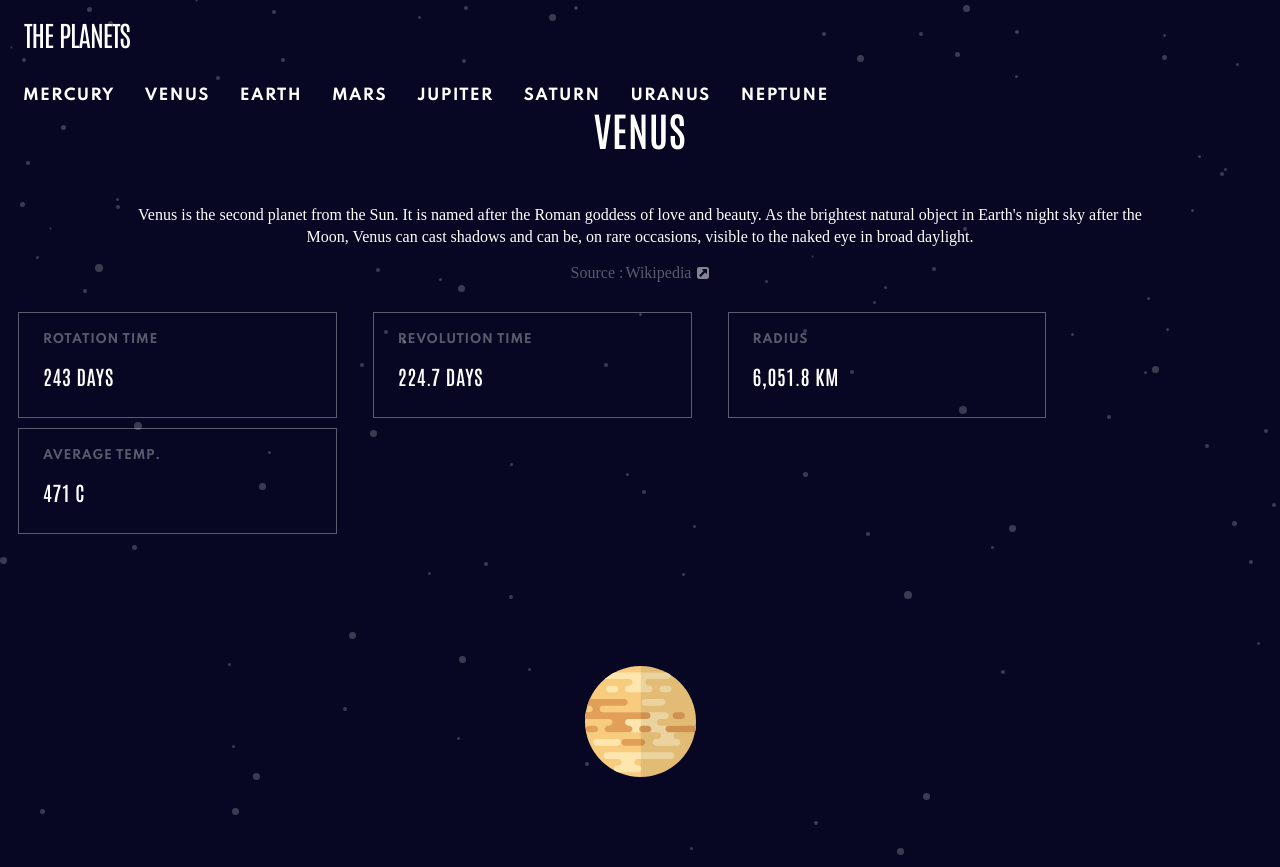
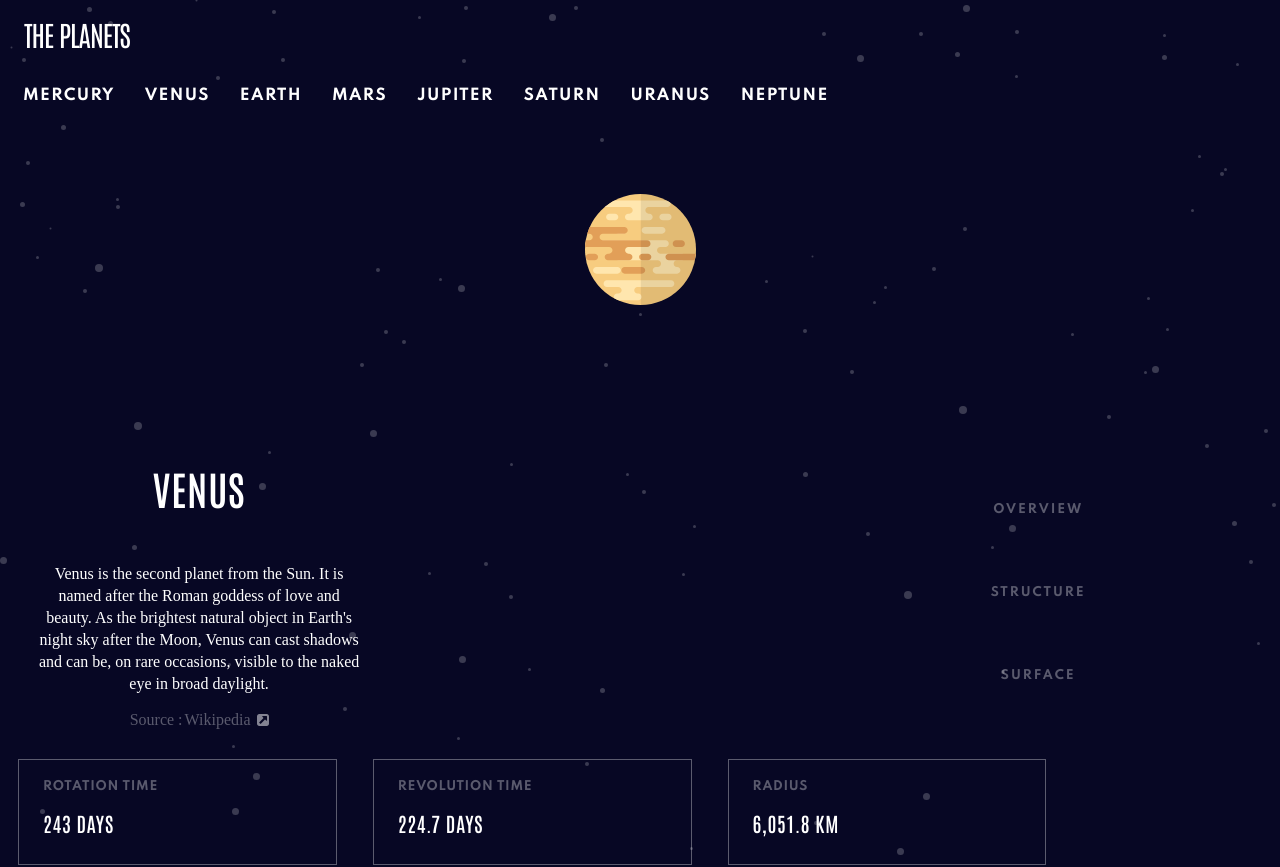
Before and after one commit to MidnightSilva/Planets-fact-site, a React (Create React App) app in the folder client/: page /Venus in a window 1280 px wide. Shown: the top 867 px of the page. Built offline with nearby package versions, Linux system fonts and the light colour scheme.

Commit message:
elements now render in place for the tablet view, more scss is needed to to adjust the elements to where they belong.

```diff
--- a/client/src/Pages/Earth.js
+++ b/client/src/Pages/Earth.js
@@ -20,6 +20,7 @@ const Earth = (props) => {
 
   return (
     <div className="page-container">
+      {/* // buttons could be made into a component and import in here twice  */}
       <div className="btn-container">
         <button
           className={`planet-btn${Overview ? "Show" : ""}`}
@@ -51,7 +52,8 @@ const Earth = (props) => {
         (Surface === true && (
           <PlanetImage className="planet-surface" image={earthSurface} />
         ))}
-
+      <div className="planet-des--btn-container">
+        <div className="planet-des-wiki-container">
           {(Overview === true && (
             <PlanetDes
               title="Earth"
@@ -79,6 +81,30 @@ const Earth = (props) => {
             (Surface === true && (
               <PlanetLink href="https://en.wikipedia.org/wiki/Mercury_(planet)#Surface_geology" />
             ))}
+        </div>
+        <div className="btn-container-above-tablet">
+          <button
+            className={`planet-btn-above-tablet ${Overview ? "Show" : ""}`}
+            onClick={() => togglePlanetDescription(!togglePlanetDescription)}
+          >
+            Overview
+          </button>
+          <button
+            className={`planet-btn-above-tablet ${Structure ? "" : "Show"}`}
+            onClick={() =>
+              toggleStructureDescription(!toggleStructureDescription)
+            }
+          >
+            Structure
+          </button>
+          <button
+            className={`planet-btn-above-tablet ${Surface ? "Show" : ""}`}
+            onClick={() => toggleSurfaceDescription(!toggleSurfaceDescription)}
+          >
+            Surface
+          </button>
+        </div>
+      </div>
       <div className="planet-cards-container">
         <PlanetCards title="Rotation Time" des=".99 Days" />
         <PlanetCards title="Revolution Time" des="365.26 Days" />
--- a/client/src/Pages/Jupiter.js
+++ b/client/src/Pages/Jupiter.js
@@ -54,7 +54,8 @@ const Jupiter = () => {
         (Surface === true && (
           <PlanetImage className="planet-surface" image={jupiterSurface} />
         ))}
-
+      <div className="planet-des--btn-container">
+        <div className="planet-des-wiki-container">
           {(Overview === true && (
             <PlanetDes
               title="Jupiter"
@@ -82,6 +83,30 @@ const Jupiter = () => {
             (Surface === true && (
               <PlanetLink href="https://en.wikipedia.org/wiki/Mercury_(planet)#Surface_geology" />
             ))}
+        </div>
+        <div className="btn-container-above-tablet">
+          <button
+            className={`planet-btn-above-tablet ${Overview ? "Show" : ""}`}
+            onClick={() => togglePlanetDescription(!togglePlanetDescription)}
+          >
+            Overview
+          </button>
+          <button
+            className={`planet-btn-above-tablet ${Structure ? "" : "Show"}`}
+            onClick={() =>
+              toggleStructureDescription(!toggleStructureDescription)
+            }
+          >
+            Structure
+          </button>
+          <button
+            className={`planet-btn-above-tablet ${Surface ? "Show" : ""}`}
+            onClick={() => toggleSurfaceDescription(!toggleSurfaceDescription)}
+          >
+            Surface
+          </button>
+        </div>
+      </div>
       <div className="planet-cards-container">
         <PlanetCards title="Rotation Time" des="9.93 Hours" />
         <PlanetCards title="Revolution Time" des="11.86 Years" />
--- a/client/src/Pages/Mars.js
+++ b/client/src/Pages/Mars.js
@@ -49,7 +49,8 @@ const Mars = () => {
         (Surface === true && (
           <PlanetImage className="planet-surface" image={marsSurface} />
         ))}
-
+      <div className="planet-des--btn-container">
+        <div className="planet-des-wiki-container">
           {(Overview === true && (
             <PlanetDes
               title="Mars"
@@ -77,13 +78,36 @@ const Mars = () => {
             (Surface === true && (
               <PlanetLink href="https://en.wikipedia.org/wiki/Mercury_(planet)#Surface_geology" />
             ))}
+        </div>
+        <div className="btn-container-above-tablet">
+          <button
+            className={`planet-btn-above-tablet ${Overview ? "Show" : ""}`}
+            onClick={() => togglePlanetDescription(!togglePlanetDescription)}
+          >
+            Overview
+          </button>
+          <button
+            className={`planet-btn-above-tablet ${Structure ? "" : "Show"}`}
+            onClick={() =>
+              toggleStructureDescription(!toggleStructureDescription)
+            }
+          >
+            Structure
+          </button>
+          <button
+            className={`planet-btn-above-tablet ${Surface ? "Show" : ""}`}
+            onClick={() => toggleSurfaceDescription(!toggleSurfaceDescription)}
+          >
+            Surface
+          </button>
+        </div>
+      </div>
       <div className="planet-cards-container">
         <PlanetCards title="Rotation Time" des="1.03 Days" />
         <PlanetCards title="Revolution Time" des="1.88 Years" />
         <PlanetCards title="Radius" des="3,389.5 Km" />
         <PlanetCards title="Average Temp." des="-28 C" />
       </div>
-
     </div>
   );
 };
--- a/client/src/Pages/Mercury.js
+++ b/client/src/Pages/Mercury.js
@@ -52,7 +52,8 @@ const Mercury = ( props ) => {
         (Surface === true && (
           <PlanetImage className="planet-surface" image={mercurySurface} />
         ))}
-
+      <div className="planet-des--btn-container">
+        <div className="planet-des-wiki-container">
           {(Overview === true && (
             <PlanetDes
               title="Mercury"
@@ -80,6 +81,30 @@ const Mercury = ( props ) => {
             (Surface === true && (
               <PlanetLink href="https://en.wikipedia.org/wiki/Mercury_(planet)#Surface_geology" />
             ))}
+        </div>
+        <div className="btn-container-above-tablet">
+          <button
+            className={`planet-btn-above-tablet ${Overview ? "Show" : ""}`}
+            onClick={() => togglePlanetDescription(!togglePlanetDescription)}
+          >
+            Overview
+          </button>
+          <button
+            className={`planet-btn-above-tablet ${Structure ? "" : "Show"}`}
+            onClick={() =>
+              toggleStructureDescription(!toggleStructureDescription)
+            }
+          >
+            Structure
+          </button>
+          <button
+            className={`planet-btn-above-tablet ${Surface ? "Show" : ""}`}
+            onClick={() => toggleSurfaceDescription(!toggleSurfaceDescription)}
+          >
+            Surface
+          </button>
+        </div>
+      </div>
       <div className="planet-cards-container">
         <PlanetCards title="Rotation Time" des="58.6 Days" />
         <PlanetCards title="Revolution Time" des="87.97 Days" />
--- a/client/src/Pages/Neptune.js
+++ b/client/src/Pages/Neptune.js
@@ -52,7 +52,8 @@ const Neptune = () => {
         (Surface === true && (
           <PlanetImage className="planet-surface" image={neptuneSurface} />
         ))}
-
+      <div className="planet-des--btn-container">
+        <div className="planet-des-wiki-container">
           {(Overview === true && (
             <PlanetDes
               title="Neptune"
@@ -80,6 +81,30 @@ const Neptune = () => {
             (Surface === true && (
               <PlanetLink href="https://en.wikipedia.org/wiki/Mercury_(planet)#Surface_geology" />
             ))}
+        </div>
+        <div className="btn-container-above-tablet">
+          <button
+            className={`planet-btn-above-tablet ${Overview ? "Show" : ""}`}
+            onClick={() => togglePlanetDescription(!togglePlanetDescription)}
+          >
+            Overview
+          </button>
+          <button
+            className={`planet-btn-above-tablet ${Structure ? "" : "Show"}`}
+            onClick={() =>
+              toggleStructureDescription(!toggleStructureDescription)
+            }
+          >
+            Structure
+          </button>
+          <button
+            className={`planet-btn-above-tablet ${Surface ? "Show" : ""}`}
+            onClick={() => toggleSurfaceDescription(!toggleSurfaceDescription)}
+          >
+            Surface
+          </button>
+        </div>
+      </div>
       <div className="planet-cards-container">
         <PlanetCards title="Rotation Time" des="16.08 Hours" />
         <PlanetCards title="Revolution Time" des="164.79 Years" />
--- a/client/src/Pages/Saturn.js
+++ b/client/src/Pages/Saturn.js
@@ -51,7 +51,8 @@ const Saturn = () => {
         (Surface === true && (
           <PlanetImage className="planet-surface" image={saturnSurface} />
         ))}
-
+      <div className="planet-des--btn-container">
+        <div className="planet-des-wiki-container">
           {(Overview === true && (
             <PlanetDes
               title="Saturn"
@@ -79,6 +80,30 @@ const Saturn = () => {
             (Surface === true && (
               <PlanetLink href="https://en.wikipedia.org/wiki/Mercury_(planet)#Surface_geology" />
             ))}
+        </div>
+        <div className="btn-container-above-tablet">
+          <button
+            className={`planet-btn-above-tablet ${Overview ? "Show" : ""}`}
+            onClick={() => togglePlanetDescription(!togglePlanetDescription)}
+          >
+            Overview
+          </button>
+          <button
+            className={`planet-btn-above-tablet ${Structure ? "" : "Show"}`}
+            onClick={() =>
+              toggleStructureDescription(!toggleStructureDescription)
+            }
+          >
+            Structure
+          </button>
+          <button
+            className={`planet-btn-above-tablet ${Surface ? "Show" : ""}`}
+            onClick={() => toggleSurfaceDescription(!toggleSurfaceDescription)}
+          >
+            Surface
+          </button>
+        </div>
+      </div>
       <div className="planet-cards-container">
         <PlanetCards title="Rotation Time" des="10.8 Hours" />
         <PlanetCards title="Revolution Time" des="29.46 Years" />
--- a/client/src/Pages/Uranus.js
+++ b/client/src/Pages/Uranus.js
@@ -50,7 +50,8 @@ const Uranus = () => {
         (Surface === true && (
           <PlanetImage className="planet-surface" image={uranusSurface} />
         ))}
-
+      <div className="planet-des--btn-container">
+        <div className="planet-des-wiki-container">
           {(Overview === true && (
             <PlanetDes
               title="Uranus"
@@ -78,6 +79,30 @@ const Uranus = () => {
             (Surface === true && (
               <PlanetLink href="https://en.wikipedia.org/wiki/Mercury_(planet)#Surface_geology" />
             ))}
+        </div>
+        <div className="btn-container-above-tablet">
+          <button
+            className={`planet-btn-above-tablet ${Overview ? "Show" : ""}`}
+            onClick={() => togglePlanetDescription(!togglePlanetDescription)}
+          >
+            Overview
+          </button>
+          <button
+            className={`planet-btn-above-tablet ${Structure ? "" : "Show"}`}
+            onClick={() =>
+              toggleStructureDescription(!toggleStructureDescription)
+            }
+          >
+            Structure
+          </button>
+          <button
+            className={`planet-btn-above-tablet ${Surface ? "Show" : ""}`}
+            onClick={() => toggleSurfaceDescription(!toggleSurfaceDescription)}
+          >
+            Surface
+          </button>
+        </div>
+      </div>
       <div className="planet-cards-container">
         <PlanetCards title="Rotation Time" des="17.2 Hours" />
         <PlanetCards title="Revolution Time" des="84 Years" />
--- a/client/src/Pages/Venus.js
+++ b/client/src/Pages/Venus.js
@@ -52,6 +52,8 @@ const Venus = () => {
         (Surface === true && (
           <PlanetImage className="planet-surface" image={venusSurface} />
         ))}
+      <div className="planet-des--btn-container">
+        <div className="planet-des-wiki-container">
           {(Overview === true && (
             <PlanetDes
               title="Venus"
@@ -79,6 +81,30 @@ const Venus = () => {
             (Surface === true && (
               <PlanetLink href="https://en.wikipedia.org/wiki/Mercury_(planet)#Surface_geology" />
             ))}
+        </div>
+        <div className="btn-container-above-tablet">
+          <button
+            className={`planet-btn-above-tablet ${Overview ? "Show" : ""}`}
+            onClick={() => togglePlanetDescription(!togglePlanetDescription)}
+          >
+            Overview
+          </button>
+          <button
+            className={`planet-btn-above-tablet ${Structure ? "" : "Show"}`}
+            onClick={() =>
+              toggleStructureDescription(!toggleStructureDescription)
+            }
+          >
+            Structure
+          </button>
+          <button
+            className={`planet-btn-above-tablet ${Surface ? "Show" : ""}`}
+            onClick={() => toggleSurfaceDescription(!toggleSurfaceDescription)}
+          >
+            Surface
+          </button>
+        </div>
+      </div>
       <div className="planet-cards-container">
         <PlanetCards title="Rotation Time" des="243 Days" />
         <PlanetCards title="Revolution Time" des="224.7 Days" />
--- a/client/src/Scss/Planet.scss
+++ b/client/src/Scss/Planet.scss
@@ -79,14 +79,22 @@ margin-bottom: 8px;
 }
 .planet-Card-container{
 order: 3;
-          order: 3;
 display: inline-block;
 width: 21%;
+}
+.link-container-outside{
+order: 4;
+width: 50%;
+}
+.planet-content-container {
+order: 4;
+width: 50%;
+}
 
+.planet-cards-container{
+order: 6;
 }
 
 
 
-
-
 }
--- a/client/src/Scss/button.scss
+++ b/client/src/Scss/button.scss
@@ -8,7 +8,9 @@ display: flex;
 justify-content: space-around;
 font-family: $font-planet-card;
 }
-
+.btn-container-above-tablet{
+   display: hidden;
+}
 .planet-btn{
 font-size: 12px;
 font-weight: bold;
@@ -17,7 +19,14 @@ text-align: center;
 letter-spacing: 1.92857px;
 color: rgba(255, 255, 255, 0.336);;
 }
+//buttons for tablet & above
+.planet-btn-above-tablet{
+   display: hidden;
+}
+.planet-btn-above-tablet.Show{
+   display: hidden;
 
+}
 .planet-btn.show{
 color: white;
 font-size: 12px;
@@ -41,9 +50,59 @@ text-transform: uppercase;
 
 //tablet Media Queries
 @media screen and (min-width: 768px) {
-    .btn-container{
-        order:2;
-    }
+// .btn-container{
+// order:2;
+// width: 50%;
+// flex-direction: column;
+// order: 2;
+// }
+.planet-des--btn-container{
+    display: flex;
+    align-items: center;
+    order: 2;
+}
+.planet-des-wiki-container{
+    display: flex;
+    flex-direction: column;
+    width: 64%;
+}
+.btn-container{
+    display: none;
+}
+.planet-btn{
+    display: none;
+}
+.planet-btn.show{
+    display: none;
+}
+.btn-container-above-tablet{
+        width: 35%;
+display: flex;
+flex-direction: column;
+justify-content: space-between;
+height: 11rem;
+overflow: visible;
+padding: 20px 24px;
+font-family: $font-planet-card;
+}
+.planet-btn-above-tablet{
+font-size: 12px;
+font-weight: bold;
+line-height: 10px;
+text-align: center;
+letter-spacing: 1.92857px;
+color: rgba(255, 255, 255, 0.336);;
+}
+.planet-btn-above-tablet .Show{
+color: white;
+font-size: 12px;
+font-weight: bold;
+line-height: 10px;
+text-align: center;
+letter-spacing: 1.92857px;
+
+}
+
 }
 
 
```
Lines whose indentation alone changed are shown as unchanged.
